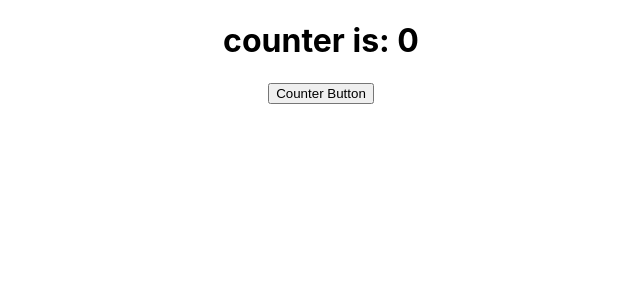
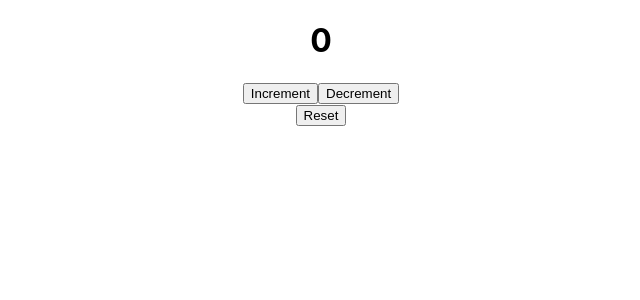
Before and after one commit to catherineMena/RJS-Ud, a React (Create React App) app: page / in a window 1280 px wide. Shown: the top 300 px of the page, without its empty margins (319-959 px from the left). Built offline with nearby package versions, Linux system fonts and the light colour scheme.

Commit message:
useState Hook

```diff
--- a/src/App.js
+++ b/src/App.js
@@ -2,6 +2,7 @@
 import './App.css';
 
 import Counter from './components/Counter';
+import Counter2 from './components/Counter2';
 
 function App() {
   return (
@@ -21,7 +22,8 @@
         </a>
       </header> */}
 
-      <Counter/>
+      {/* <Counter/> */}
+      <Counter2/>
     </div>
   );
 }
--- /dev/null
+++ b/src/components/Counter2.js
@@ -0,0 +1,22 @@
+import React, {useState} from 'react'
+
+export default function Counter2() {
+
+ const[count,setCount]= useState(0);
+ const initialCount = 0;
+
+    return (
+   <div>
+    <h1>{count}</h1>
+    <button oncClick={()=>setCount(count + 1)}>Increment</button>
+    <button  oncClick={()=>setCount(count - 1)}>Decrement</button>
+    <div>
+
+    <button  oncClick={()=>setCount(initialCount)}>Reset</button>
+
+    </div>
+
+   </div>
+
+  )
+}
```
